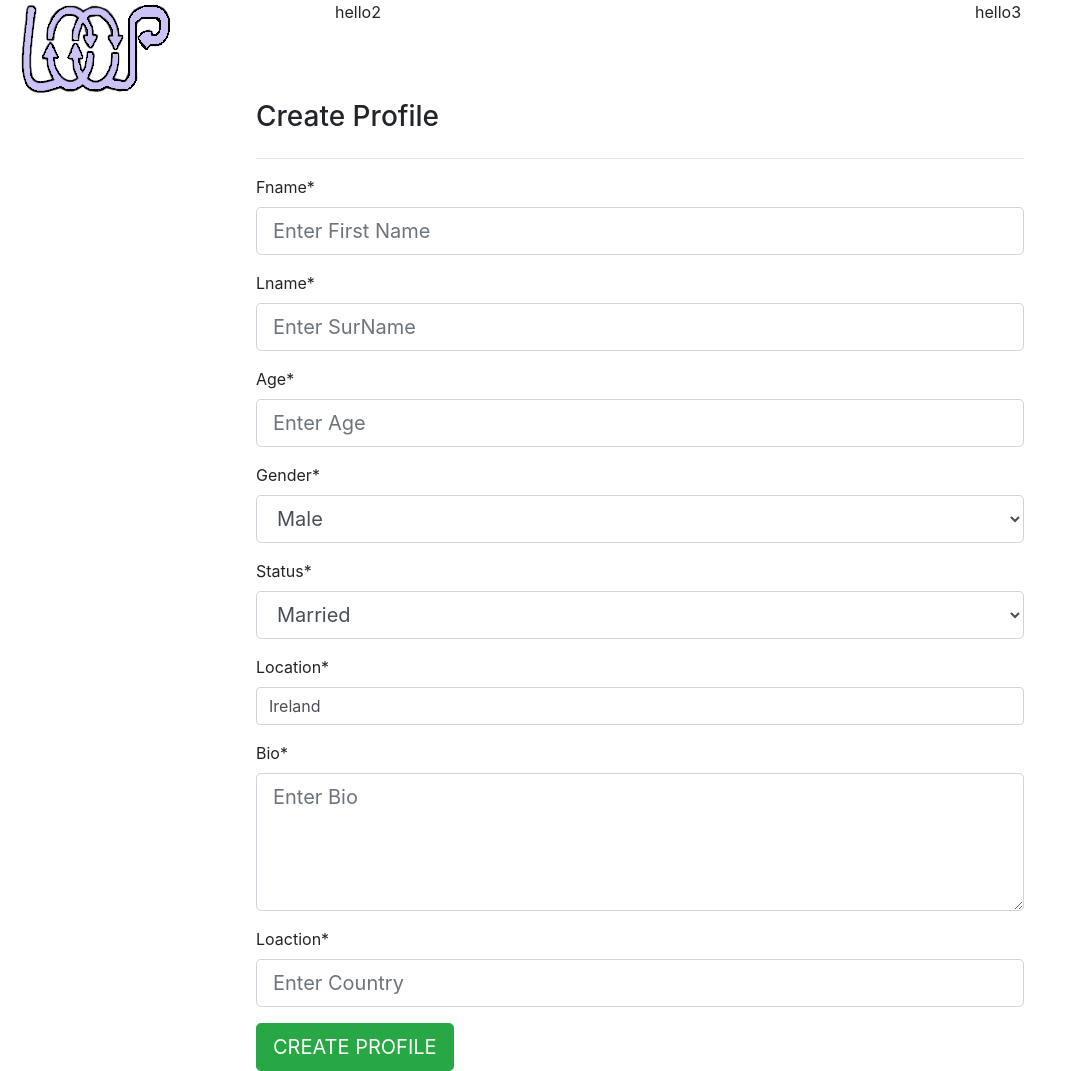
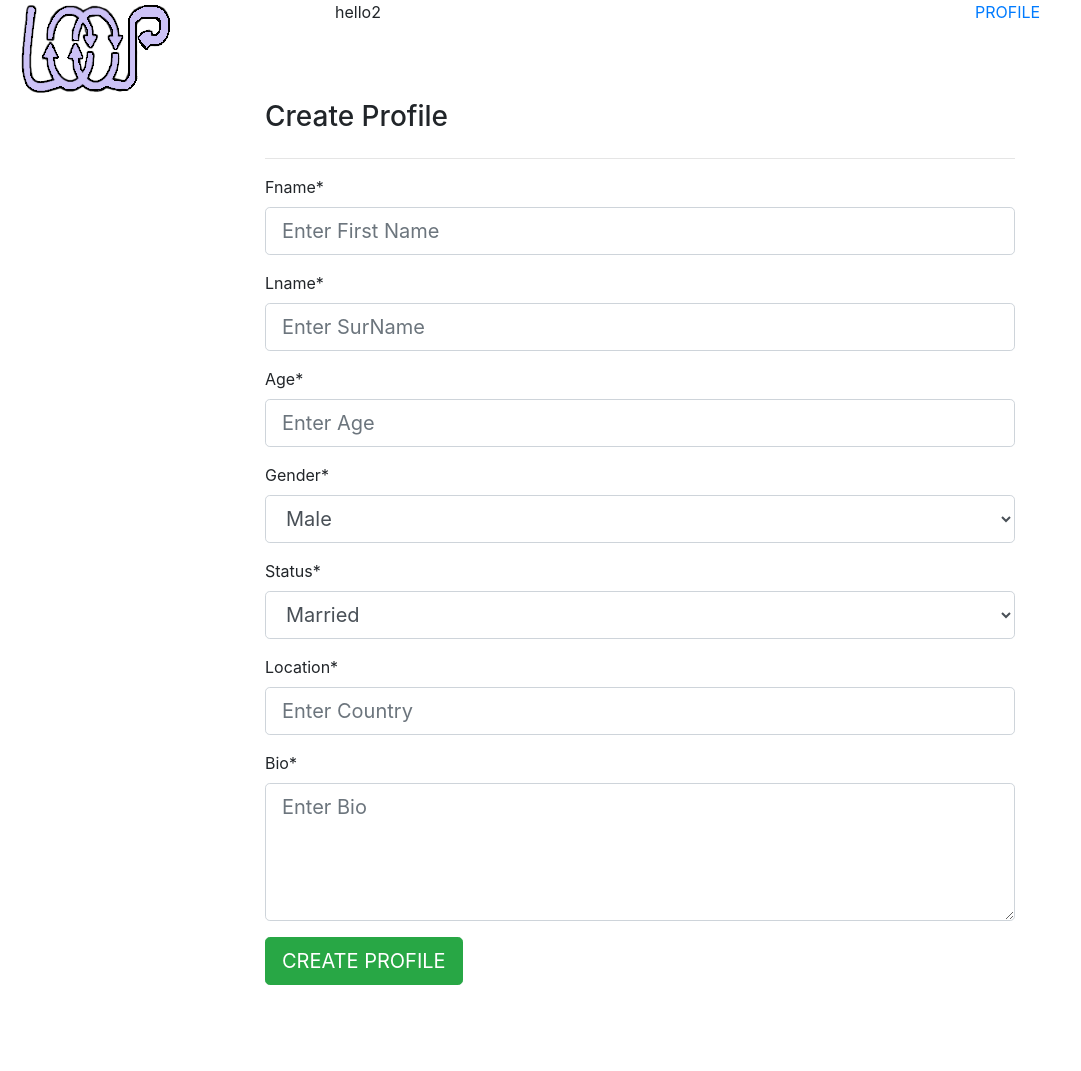
Before and after one commit to PiotrWojciechowski-dev/Loop, a Django app: page /profiles/create/ in a window 1280 px wide. Shown: the whole page, without its empty margins (0-1081 px from the left). After the commit the page ends 985 px from the top, so only its background shows below. Run offline with Django 3.2, Linux system fonts and the light colour scheme; a user stored in the database is signed in; data comes from the database, SQL or seed files in the repository; parts of the project's set-up code (start-up, migrations or seed data) failed here and were passed over; some libraries are stand-ins or nearby versions.

Commit message:
Profiles v2.1

```diff
--- a/Loop/urls.py
+++ b/Loop/urls.py
@@ -22,6 +22,7 @@ import profiles.urls
 from post.views import HomeView
 
 
+
 urlpatterns = [
     path('admin/', admin.site.urls),
     path('signup/', SignUpView.as_view(), name='signup'),
@@ -30,7 +31,7 @@ urlpatterns = [
     path('', include('post.urls')),
     path('user/', include('user.urls')),
     path('search/', include('search.urls')),
-    path('profiles/', include('profiles.urls')),
+    path('profiles/', include('profiles.urls', namespace='profiles')),
     path('postlist/', HomeView.as_view(), name='post-list'),
 
 
--- a/profiles/forms.py
+++ b/profiles/forms.py
@@ -55,7 +55,7 @@ class ProfileForm(forms.ModelForm):
         )
     )
 
-    loaction = forms.CharField(
+    location = forms.CharField(
         widget=forms.TextInput(
             attrs={
                 'class': 'form-control form-control-lg',
--- a/templates/base.html
+++ b/templates/base.html
@@ -14,7 +14,8 @@
                         <img src="/media/Logo/Loop_Logo.png" class="img-responsive img-fluid" alt="logo">
                 </div>
                 <div class="col-6 col-sm-4 col-md-7 col-lg-6">hello2</div>
-                <div class="col-2 col-sm-4 col-md-3 col-lg-3">hello3</div>
+                <div class="col-2 col-sm-4 col-md-3 col-lg-3">
+                    <a href="{url  'profiles:profiles-list'}">PROFILE</a>
             </div>
         </div>
         {% block content %}
```
Also changed, not shown: profiles/templates/profiles/profile_detail.html (+4 -4 lines), db.sqlite3, user/migrations/0007_merge_20200226_1253.py (added).
